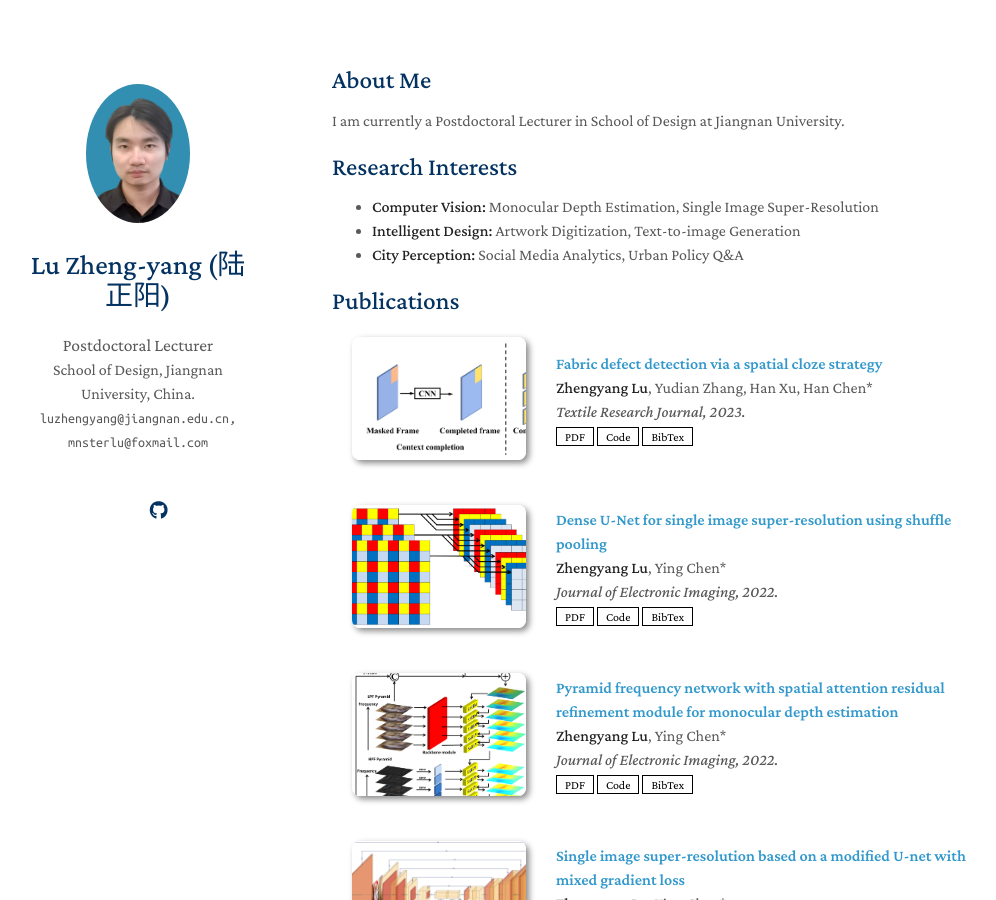
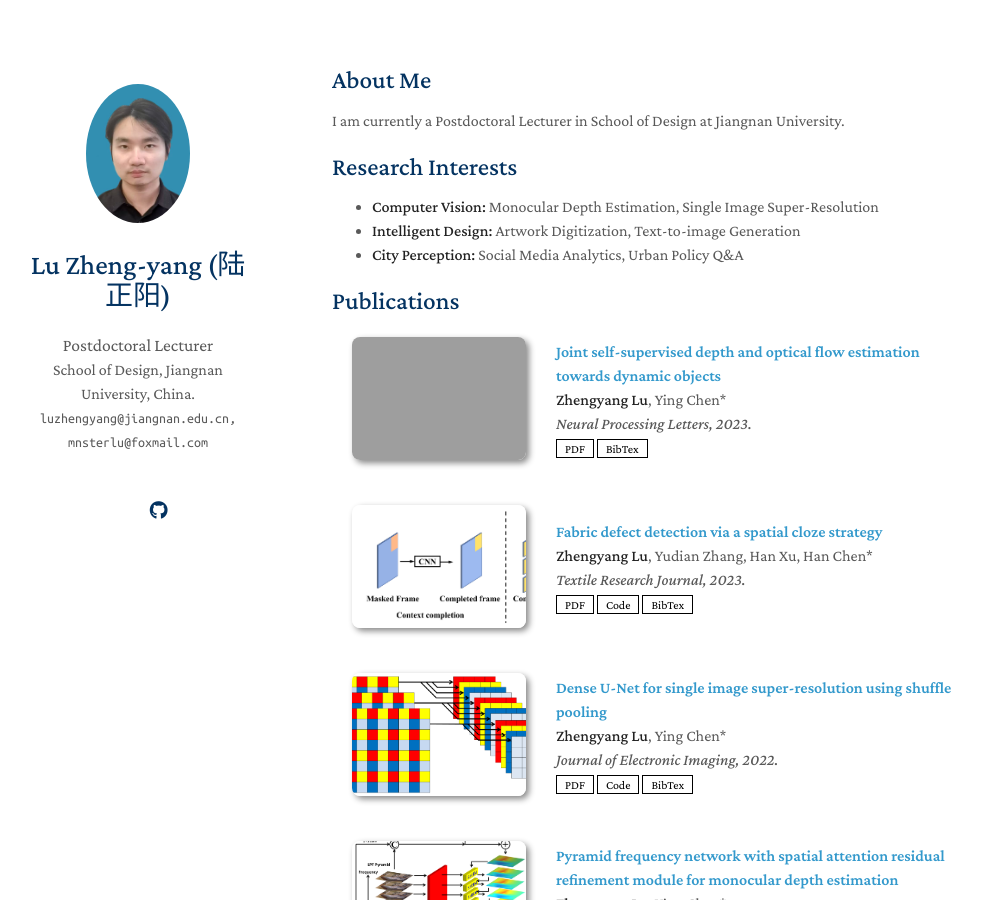
Before and after one commit to Mnster00/Lu.github.io, a Jekyll site: the page built from index.md, in a window 1280 px wide and 900 px high. Shown: the whole window, without its empty margins (138-1134 px from the left). Built offline with Jekyll 4.4.1, drawn with Linux system fonts in a browser that asks for light colours; a style sheet for code colours, icons or effects is not loaded; our own code applies the rules of GitHub Pages for plain Markdown files; grey boxes are pictures that could not be loaded.

Commit message:
Update publications.yml

```diff
--- a/_data/publications.yml
+++ b/_data/publications.yml
@@ -1,6 +1,13 @@
 main:
 
 
+
+  - title: Joint self-supervised depth and optical flow estimation towards dynamic objects
+    authors: <strong>Zhengyang Lu</strong>, Ying Chen*
+    conference: Neural Processing Letters, 2023.
+    pdf: https://arxiv.org/pdf/2310.00011.pdf
+    bibtex: ./assets/files/bib_jointdepth.txt
+    image: ./assets/img/qualitative.png
 
   - title: Fabric defect detection via a spatial cloze strategy
     authors: <strong>Zhengyang Lu</strong>, Yudian Zhang, Han Xu, Han Chen*
```
